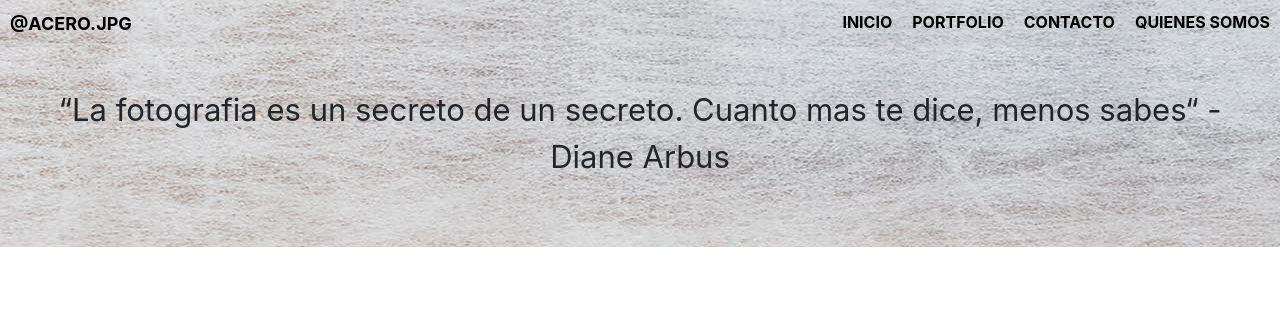
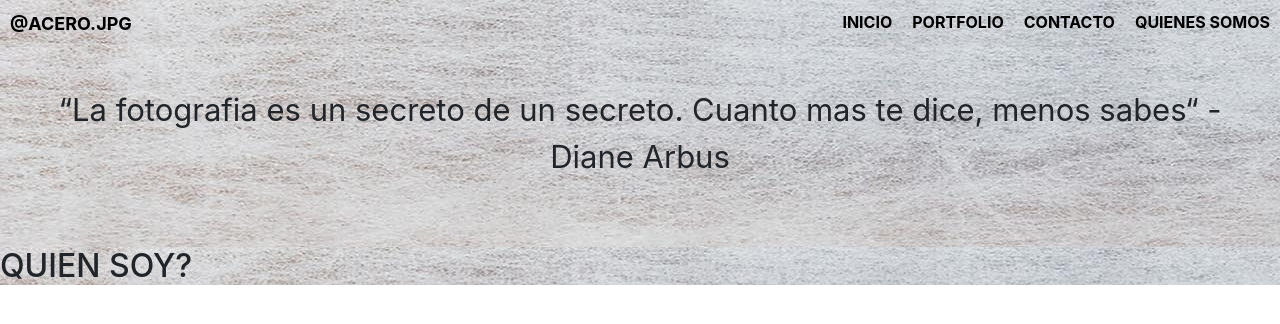
Before and after one commit to aceroAD/ProyectoMarcas, a plain HTML site: page quienesSomos.html in a window 1280 px wide. Drawn offline with nearby package versions, Linux system fonts and the light colour scheme.

Commit message:
modified:   quienesSomos.html

```diff
--- a/quienesSomos.html
+++ b/quienesSomos.html
@@ -26,7 +26,8 @@
         <span>“La fotografia es un secreto de un secreto. Cuanto mas te dice, menos sabes“ - Diane Arbus</span>
     </div>
     <div>
-        <h2 class="fondoImg"></h2>
+        <h2 class="fondoImg">QUIEN SOY?</h2>
+        <p style = "text-align: justify;"></p>
     </div>
   </body>
 </html>
```
